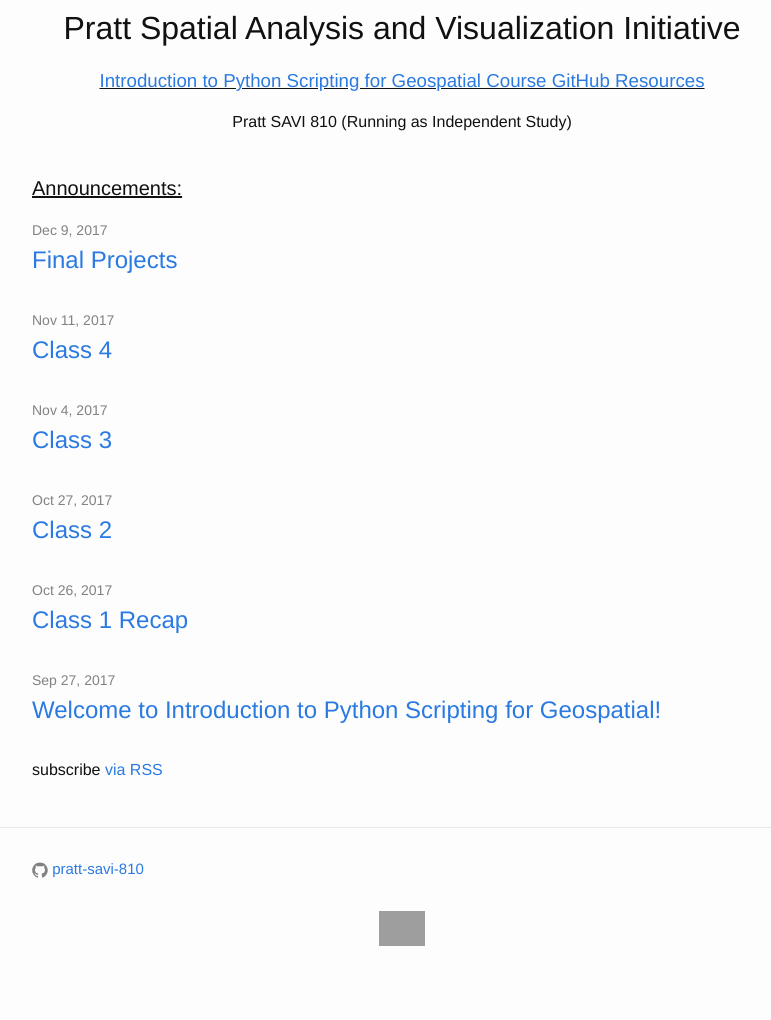
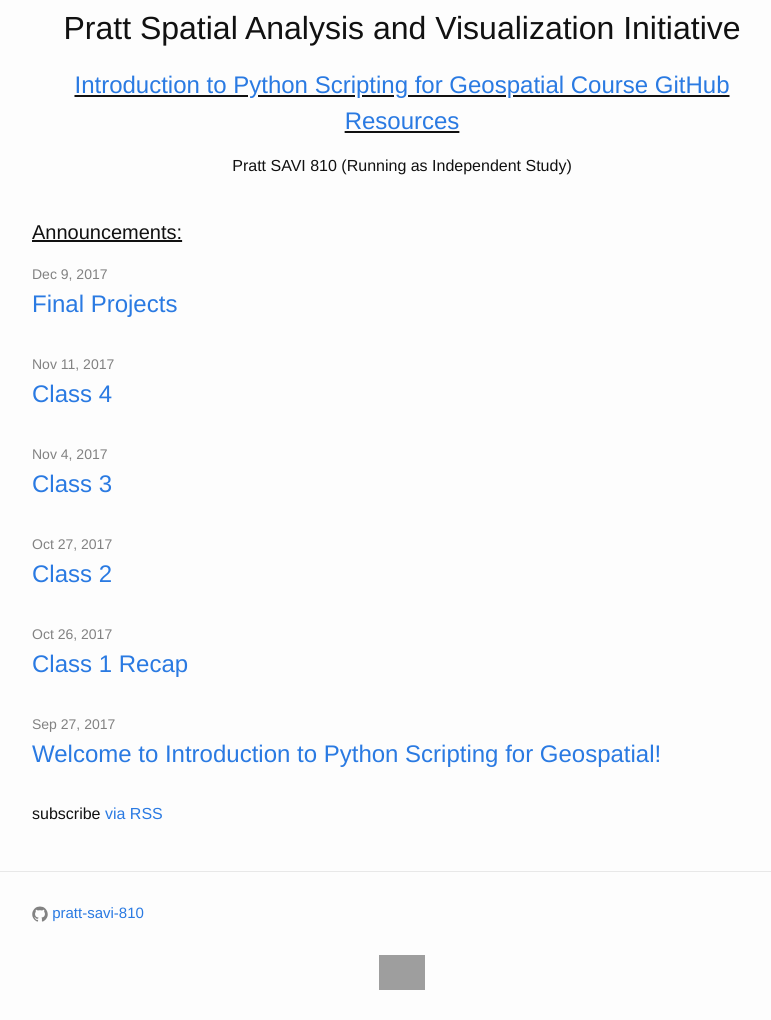
Before and after one commit to pratt-savi-810/pratt-savi-810.github.io, a Jekyll site: the page built from index.html, in a window 1280 px wide. Shown: the part 667-1687 px from the top of the page, without its empty margins (238-1009 px from the left). Built offline with Jekyll 4.4.1, drawn with Linux system fonts in a browser that asks for light colours; before the commit the page ends 1643 px from its top, so only the background shows below that; grey boxes are pictures that could not be loaded.

Commit message:
ch to h2

```diff
--- a/index.html
+++ b/index.html
@@ -12,7 +12,7 @@
 
   <center>
   <h1>Pratt Spatial Analysis and Visualization Initiative</h1>
-  <u><h3><a href='https://github.com/pratt-savi-810/pratt-savi-810-2018-10' target='_blank'>Introduction to Python Scripting for Geospatial Course GitHub Resources</a></h3></u>
+  <u><h2><a href='https://github.com/pratt-savi-810/pratt-savi-810-2018-10' target='_blank'>Introduction to Python Scripting for Geospatial Course GitHub Resources</a></h2></u>
   <h4>Pratt SAVI 810 (Running as Independent Study)</h4>
   </center>
   </br>
```
